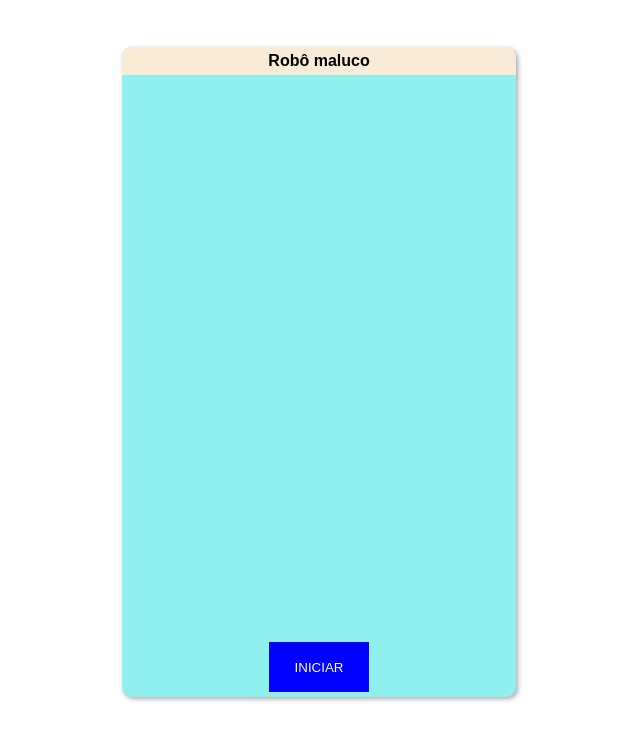
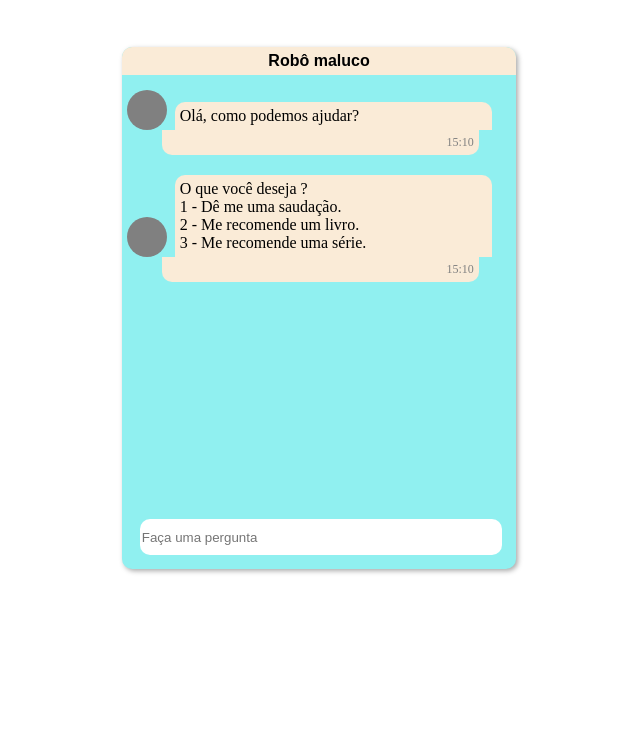
Before and after one commit to gabrielopes7/chatRobo, a plain HTML site: page index.html in a window 1280 px wide. Shown: the part 40-780 px from the top of the page, without its empty margins (321-961 px from the left). Drawn offline with Linux system fonts and the light colour scheme.

Commit message:
Balões do robo pronto e inicio da escolha da opçao

```diff
--- a/index.html
+++ b/index.html
@@ -12,11 +12,27 @@
 
     <div id="corpoPrincipal">
         <div id="title">Robô maluco</div>
-        <!-- <div id="textoRobo">
-            <div id="fotoRobo"></div>
-            <div id="balaoFala">Olá, como podemos ajudar?</div>
-        </div> -->
-        <button onclick="iniciar()" id="botaoIniciar">INICIAR</button>
+        <div class="textoRobo">
+            <div class="fotoRobo"></div>
+            <div class="balaoFala">Olá, como podemos ajudar?</div>
+            <div class="hora"></div>
+        </div>
+        <div class="textoRobo">
+            <div class="fotoRobo"></div>
+            <div class="balaoFala">
+            O que você deseja ? <br>
+            1 - Dê me uma saudação. <br>
+            2 - Me recomende um livro. <br>
+            3 - Me recomende uma série. <br>
+            </div>
+
+
+            <div class="hora"></div>
+        </div>
+    </div>
+    <div id="caixaUser">
+        <input type="text" name="user" id="user" placeholder="Faça uma pergunta" onkeyup="enter(event)">
+
     </div>
 
 
--- a/script.js
+++ b/script.js
@@ -2,20 +2,44 @@ let hora = new Date();
 let horaAtual = hora.getHours();
 let minutoAtual = hora.getMinutes();
 
-let horaMensagem = document.getElementById("balaoFala");
+function horaMensagem(h, m) {
+  let hora = document.getElementsByClassName("hora");
+  for (let i = 0; i < hora.length; i++){
+    if (m < 10) {
+     hora[i].innerHTML += h + ":0" + m;
+    } else {
+      hora[i].innerHTML += h + ":" + m;
+    }
 
-function iniciar(){
-    let botao = document.getElementById("botaoIniciar");
-    let corpoChat = document.getElementById("corpoPrincipal");
-    let criaDiv = document.createElement("div");
+  }
+}
 
-    criaDiv.setAttribute("id", "textoRobo");
-    corpoChat.append(criaDiv)
+function enter(e){
+  let key = e.which || e.keyCode;
+  if(key == 13){
+    let msgUser = document.getElementById("user").value;
+    if (msgUser == ""){
+      alert("Escolha uma opção");
+    }else{
+      switch (msgUser){
+        case "1":
+          console.log("Deu certo");
+          break;
+        case "2":
+          console.log("Correto");
+          break;
+        case "3":
+          console.log("Tô indo");
+          break
+        default:
+          console.log("Digite o valor correto")
+      }
+
+    }
+  }
 
 
 
+}
 
-
-    botao.style.display = "none";
-
-}
+horaMensagem(horaAtual, minutoAtual);
--- a/style.css
+++ b/style.css
@@ -9,16 +9,13 @@ h1{
 }
 
 #corpoPrincipal{
-    display: flex;
-    flex-direction: column;
-    justify-content: space-between;
    background-color: rgb(144, 240, 240);
    border-radius: 10px;
    box-shadow: 2px 2px 5px rgba(0, 0, 0, 0.336);
    padding: 5px;
    margin: auto;
    margin-top: 50px;
-   height: 50vw;
+   height: 40vw;
    width: 30vw;
 }
 
@@ -32,35 +29,52 @@ h1{
     margin: -5px;
 }
 
-#botaoIniciar{
-
-    align-self: center;
-    border: none;
-    width: 100px;
-    height: 50px;
-    background-color: blue;
-    color: white;
-
+.textoRobo{
+    margin-top: 20px;
+    display: flex;
+    flex-wrap: wrap;
+    align-items: flex-end;
 }
 
-#textoRobo{
-    margin-top: 20px;
-    display: flex;
-    align-items: flex-end;
-    justify-content: space-around;
-}
-
-#fotoRobo{
+.fotoRobo{
     background-color: gray;
     width: 40px;
     height: 40px;
     border-radius: 50%;
 }
 
-#balaoFala{
+.balaoFala{
     background-color: antiquewhite;
-    border-radius: 10px;
+    border-radius: 10px 10px 0px 0px;
     text-align: justify;
     padding: 5px;
     width: 80%;
+    margin-left: 2%;
 }
+
+.hora{
+    color: gray;
+    font-size: 12px;
+    background-color: antiquewhite;
+    border-radius: 0px 0px 10px 10px;
+    text-align: end;
+    padding: 5px;
+    width: 80%;
+    margin-left: 9%;
+}
+
+#caixaUser{
+    margin: auto;
+    margin-top: -50px;
+    height: 40px;
+    width: 28vw;
+}
+
+#user{
+    margin: auto;
+    border: none;
+    padding: 2px;
+    border-radius: 10px;
+    width: 100%;
+    height: 80%;
+}
```
